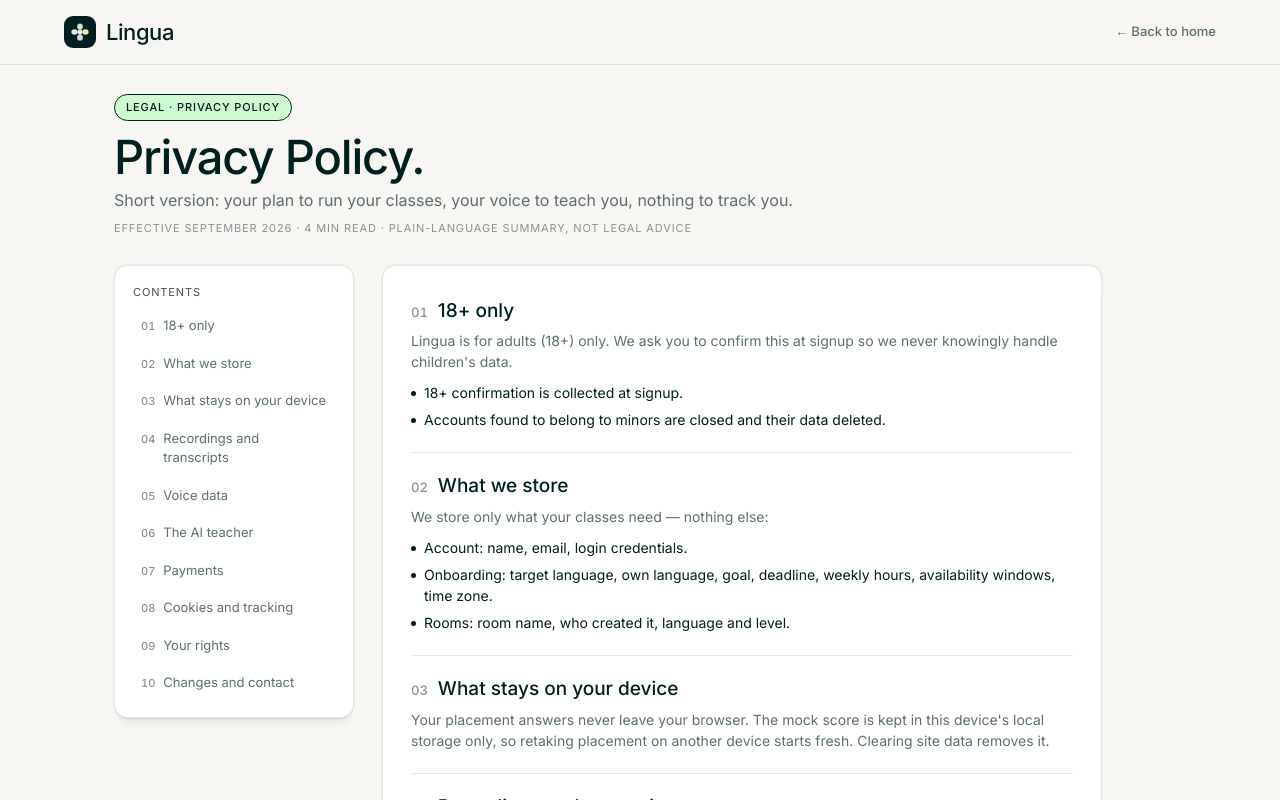
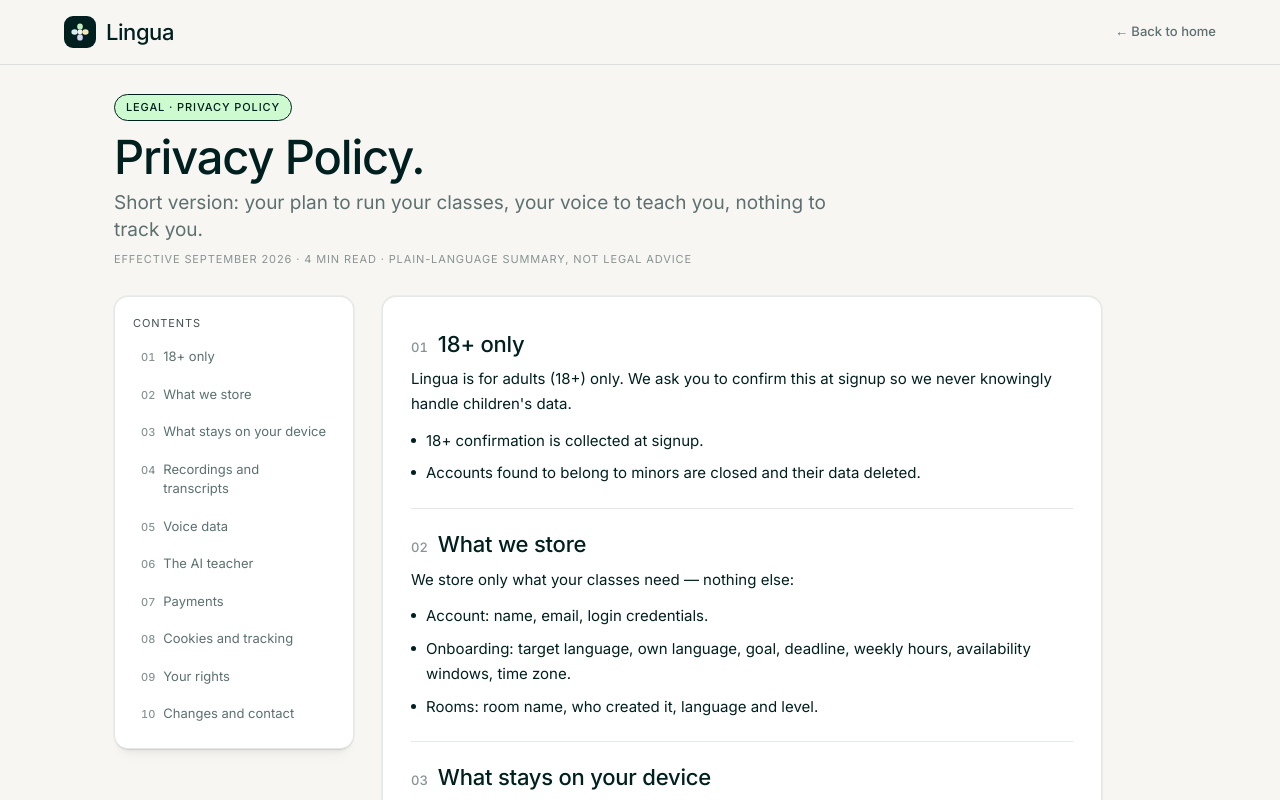
Before and after one commit to user-synax/Lingua, a Next.js app in the folder frontend/: page /privacy in a window 1280 px wide. Shown: the top 800 px of the page. Built offline with nearby package versions, Linux system fonts and the light colour scheme; no server answers.

Commit message:
style(frontend): tighten privacy document typography

```diff
--- a/frontend/app/privacy/page.js
+++ b/frontend/app/privacy/page.js
@@ -91,7 +91,7 @@ export default function PrivacyPage() {
           <h1 className="mt-[12px] text-[36px] md:text-[47px] font-medium leading-[1] tracking-[-0.02em] md:tracking-[-1.13px] text-[var(--color-forest-ink)]">
             Privacy Policy.
           </h1>
-          <p className="mt-[8px] text-[14px] md:text-[16px] leading-[1.5] text-[var(--color-lichen-gray)]">
+          <p className="mt-[10px] text-[19px] leading-[1.4] text-[var(--color-lichen-gray)]">
             Short version: your plan to run your classes, your voice to teach you, nothing to track you.
           </p>
           <p className="mt-[8px] text-[11px] tracking-[0.08em] uppercase text-[var(--color-mist)]">
@@ -129,13 +129,13 @@ export default function PrivacyPage() {
                   <span className="text-[13px] font-medium tabular-nums text-[var(--color-mist)]">
                     {String(i + 1).padStart(2, "0")}
                   </span>
-                  <h2 className="text-[19px] font-medium leading-[1.2] text-[var(--color-forest-ink)]">{s.title}</h2>
+                  <h2 className="text-[22px] font-medium leading-[1.2] tracking-[-0.01em] text-[var(--color-forest-ink)]">{s.title}</h2>
                 </div>
-                <p className="mt-[8px] text-[14px] leading-[1.5] text-[var(--color-lichen-gray)]">{s.body}</p>
+                <p className="mt-[10px] text-[15px] leading-[1.65] text-[var(--color-forest-ink)]">{s.body}</p>
                 {s.points && (
-                  <ul className="mt-[10px] flex flex-col gap-[6px]">
+                  <ul className="mt-[12px] flex flex-col gap-[8px]">
                     {s.points.map((p) => (
-                      <li key={p} className="flex gap-[8px] text-[14px] leading-[1.5] text-[var(--color-forest-ink)]">
+                      <li key={p} className="flex gap-[10px] text-[15px] leading-[1.65] text-[var(--color-forest-ink)]">
                         <span aria-hidden className="mt-[9px] h-[5px] w-[5px] shrink-0 rounded-full bg-[var(--color-forest-ink)]" />
                         {p}
                       </li>
```
